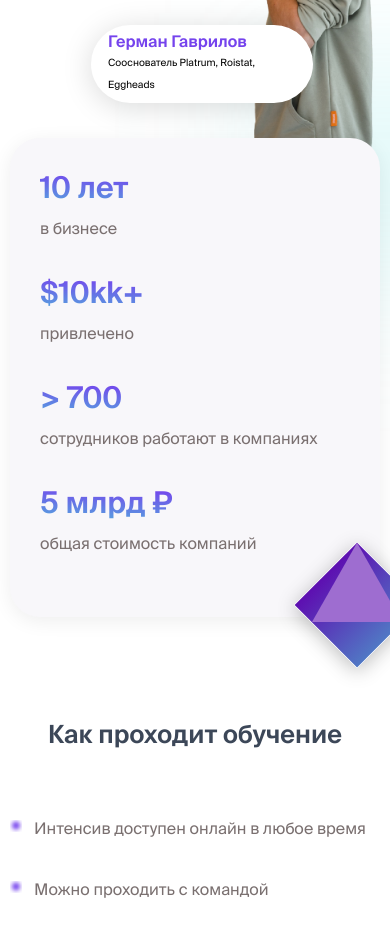
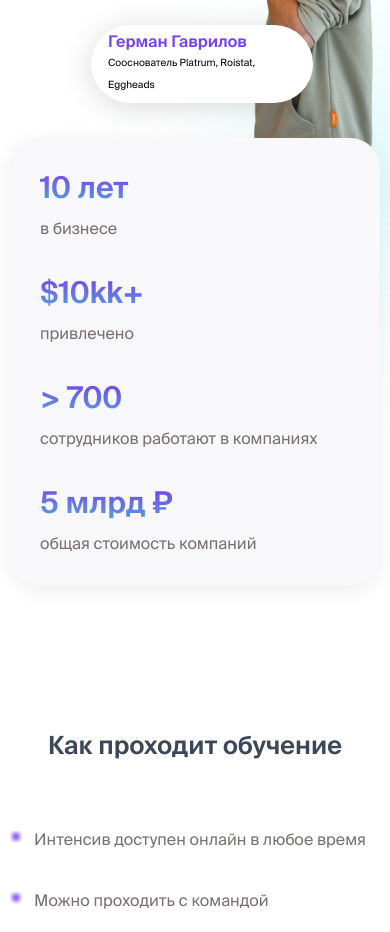
Before and after one commit to Pl-landings/bootcamp, a plain HTML site: page index.html in a window 390 px wide. Shown: the part 3740-4672 px from the top of the page. Drawn offline with Linux system fonts and the light colour scheme.

Commit message:
правки

```diff
--- a/css/bootcamp/advantages.css
+++ b/css/bootcamp/advantages.css
@@ -19,20 +19,7 @@
     padding-left: 10px;
     position: relative;
     z-index: 3;
-    padding-bottom: 105px;
-  }
-
-  .advantages:before {
-    content: '';
-    position: absolute;
-    right: -12px;
-    bottom: 31px;
-    background-size: contain;
-    background-image:  url(../../img/bootcamp/figure.svg);
-    background-repeat: no-repeat;
-    height: 164px;
-    width: 127px;
-    z-index: 4;
+    /*padding-bottom: 105px;*/
   }
 }
 
@@ -68,7 +55,7 @@
     row-gap: 32px;
     column-gap: 82px;
     margin-top: -40px;
-    padding: 30px 59px 61px 30px;
+    padding: 30px 59px 30px 30px;
   }
 
   .advantages__item:nth-child(2n) {
```
